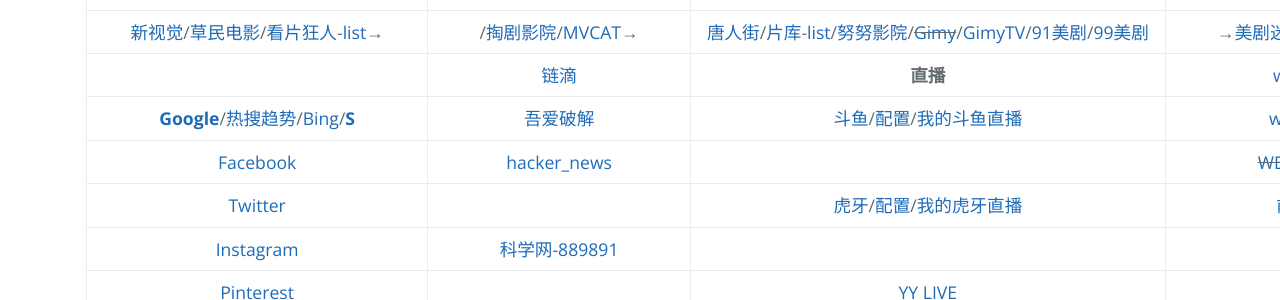
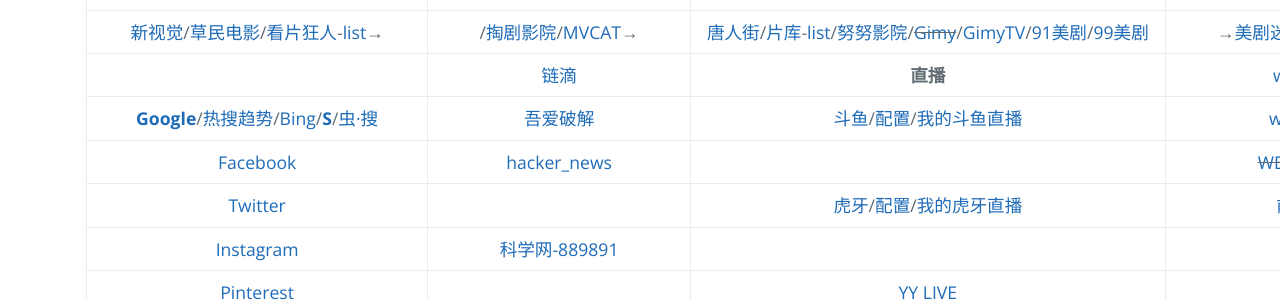
Before and after one commit to AmbroseRen/test, a Jekyll site: the page built from navigation.md, in a window 1280 px wide. Shown: the part 1208-1508 px from the top of the page. Built offline with Jekyll 4.4.1, drawn with Linux system fonts in a browser that asks for light colours; our own code applies the rules of GitHub Pages for plain Markdown files; the repository's description, which GitHub fills in, is left out.

Commit message:
Update navigation.md

```diff
--- a/navigation.md
+++ b/navigation.md
@@ -51,7 +51,7 @@
 | []() | []() | [西瓜视频](https://www.ixigua.com/my/favorite)/[咪咕体育](https://www.miguvideo.com/mgs/website/prd/personalCenter.html#/collect)-~~[音乐](https://music.migu.cn/v3/my/playlist)-[播放](https://music.migu.cn/v3/music/player/audio)~~/[乐视](http://i.le.com/playrecord#favorite) | →[CCTV直播](https://tv.cctv.com/live/)/[电视直播](http://www.hao5.net/)/[一](http://www.tvyan.com/)/[二](https://www.chaojidianshi.net/) |
 | [新视觉](https://www.ixinshijue.com/)/[草民电影](https://www.cmdy555.com/)/[看片狂人](https://www.kpkuang.com/)-[list](https://whereiskpkuang.com/)→ | []()/[掏剧影院](https://www.taojuyb.com/)/[MVCAT](https://www.mvcat.com/)→ | [唐人街](https://www.tangrenjie.tv/)/[片库](https://www.mypianku.net/)-[list](https://www.pianku.tv/)/[努努影院](https://www.nunuyy.cc/)/~~[Gimy](https://gimy.app/)~~/[GimyTV](https://gimytv.com/)/[91美剧](https://91mjw.com/)/[99美剧](https://www.99meiju.org/) | →[美剧迷](https://www.meijumi.net/)/[韩剧网](https://www.tvn.cc/)/[蛋蛋赞](https://www.dandanzan.cc/) |
 | []() | [链滴](https://ld246.com/) | __直播__ | [w3school](https://www.w3school.com.cn/) |
-| [__Google__](https://www.google.com/)/[热搜趋势](https://trends.google.com/trends/?geo=US)/[Bing](https://cn.bing.com/)/[<strong id="searchs">S</strong>](Library/SearchEngine.md) | [吾爱破解](https://www.52pojie.cn/) | [斗鱼](https://www.douyu.com/directory/myFollow)/[配置](https://mp.douyu.com/live/main)/[我的斗鱼直播](https://www.douyu.com/10150268) | [w3cschool](https://www.w3cschool.cn/) |
+| [__Google__](https://www.google.com/)/[热搜趋势](https://trends.google.com/trends/?geo=US)/[Bing](https://cn.bing.com/)/[<strong id="searchs">S</strong>](Library/SearchEngine.md)/[虫·搜](https://search.chongbuluo.com/) | [吾爱破解](https://www.52pojie.cn/) | [斗鱼](https://www.douyu.com/directory/myFollow)/[配置](https://mp.douyu.com/live/main)/[我的斗鱼直播](https://www.douyu.com/10150268) | [w3cschool](https://www.w3cschool.cn/) |
 | [Facebook](https://www.facebook.com/) | [hacker_news](https://news.ycombinator.com/) | []() | ~~[WEB前端手册](#)~~ |
 | [Twitter](https://twitter.com/home) | []() | [虎牙](https://www.huya.com/myfollow)/[配置](https://i.huya.com/index.php?m=ProfileSetting#ktylts)/[我的虎牙直播](https://www.huya.com/25541428) | [前端速查](http://f2er.club/) |
 | [Instagram](https://www.instagram.com/ambroserencn/) | [科学网-889891](http://blog.sciencenet.cn/home.php?mod=spacecp&ac=friend&op=find) | []() | []() |
```
